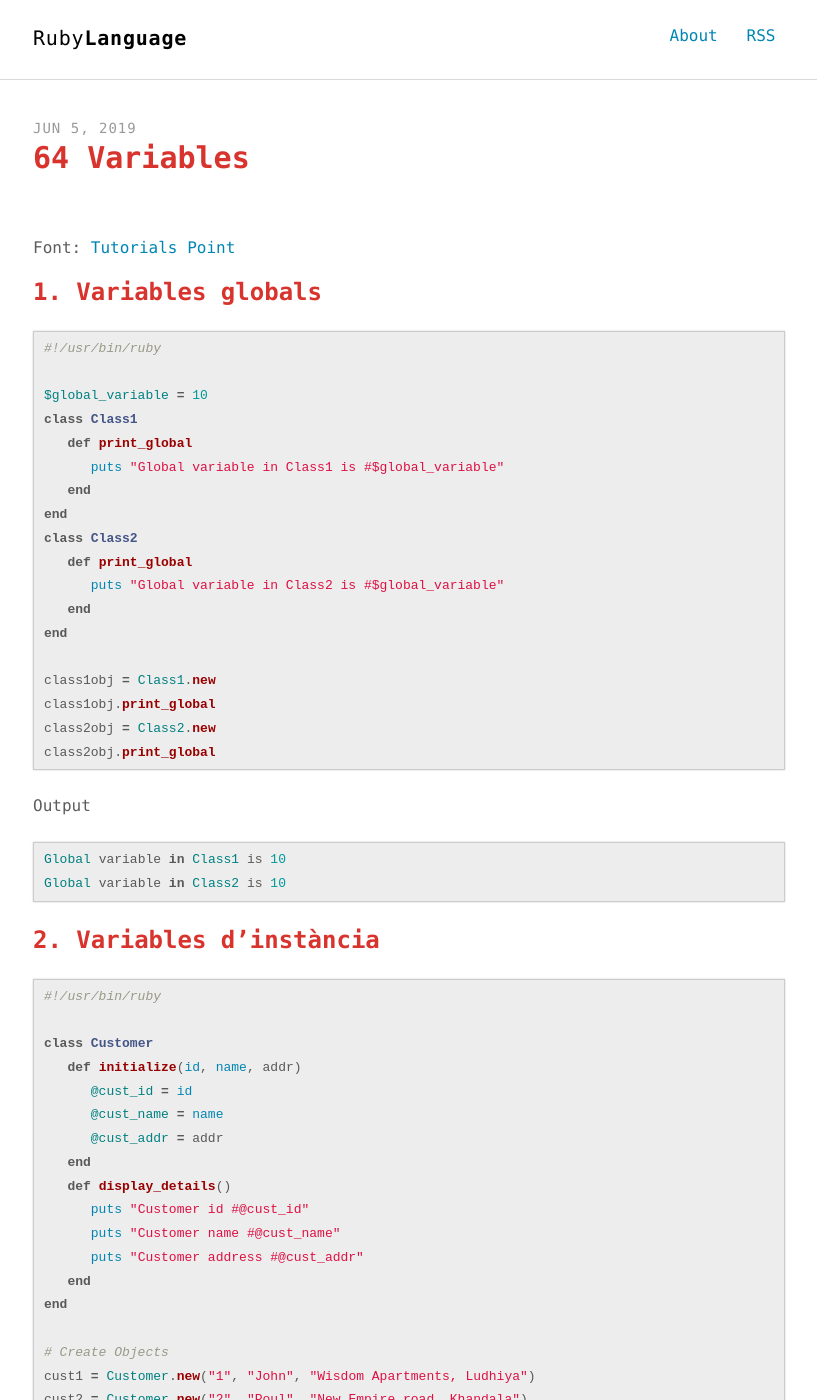
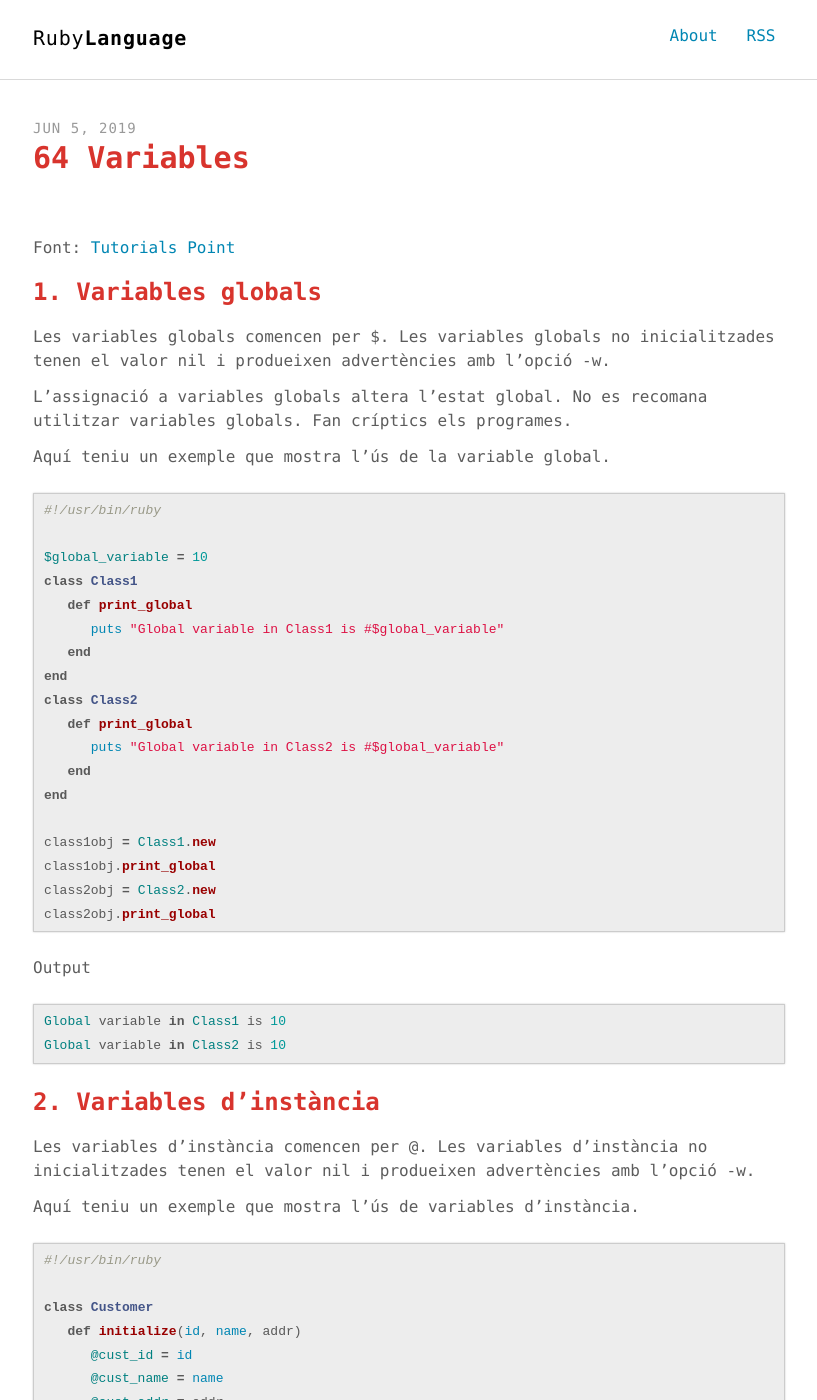
Before and after one commit to inclusa/ruby, a Jekyll site: the page built from _posts/2019-06-05-64-Variables.md, in a window 1280 px wide and 1400 px high. Shown: the whole window, without its empty margins (231-1048 px from the left). Built offline with Jekyll 4.4.1, drawn with Linux system fonts in a browser that asks for light colours; comment, search, counter and statistics services are not loaded.

Commit message:
Variables, modificacions

````diff
--- a/_posts/2019-06-05-64-Variables.md
+++ b/_posts/2019-06-05-64-Variables.md
@@ -10,6 +10,12 @@ coments: variables
 Font: [Tutorials Point](https://www.tutorialspoint.com/ruby/ruby_variables.htm)
 
 ### 1. Variables globals
+
+Les variables globals comencen per $. Les variables globals no inicialitzades tenen el valor nil i produeixen advertències amb l’opció -w.
+
+L'assignació a variables globals altera l'estat global. No es recomana utilitzar variables globals. Fan críptics els programes.
+
+Aquí teniu un exemple que mostra l’ús de la variable global.
 
 ```ruby
 #!/usr/bin/ruby
@@ -39,6 +45,10 @@ Global variable in Class2 is 10
 ```
 
 ### 2. Variables d'instància
+
+Les variables d'instància comencen per @. Les variables d'instància no inicialitzades tenen el valor nil i produeixen advertències amb l’opció -w.
+
+Aquí teniu un exemple que mostra l’ús de variables d’instància.
 
 ```ruby
 #!/usr/bin/ruby
````
